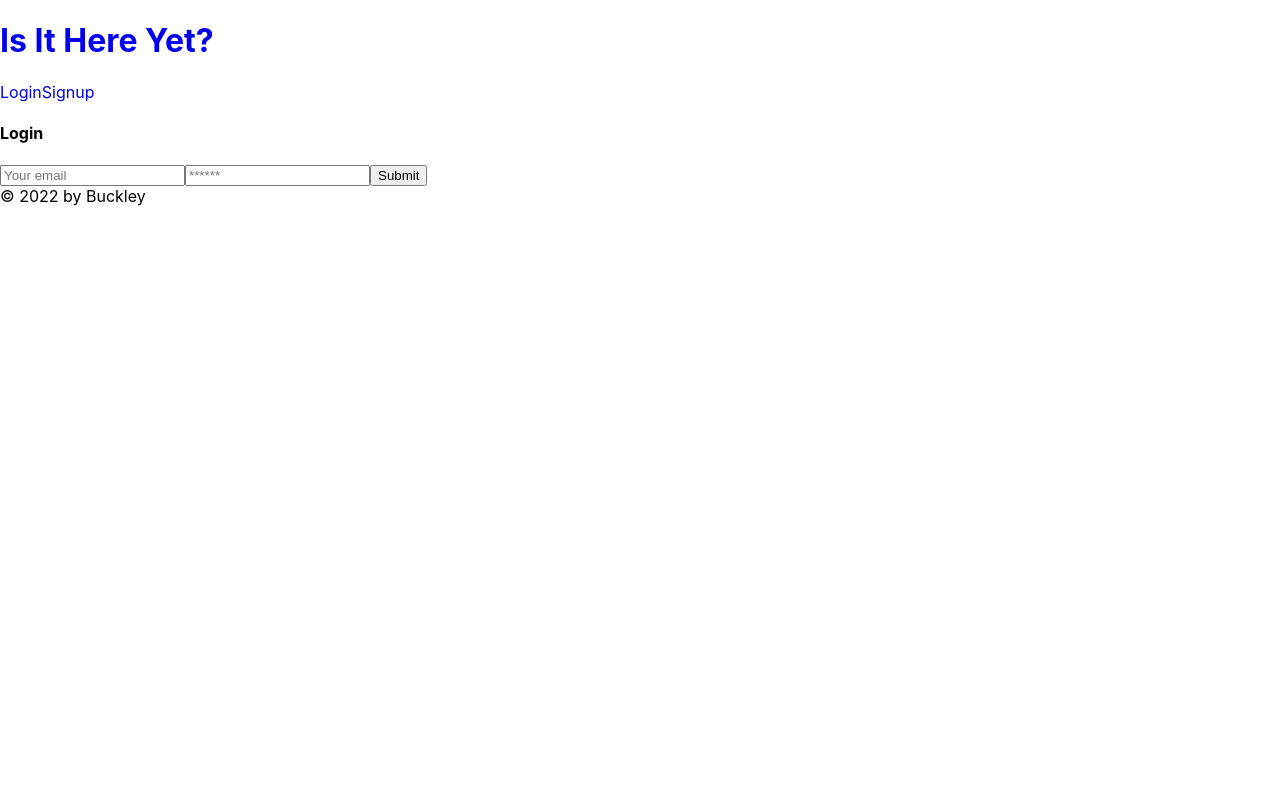
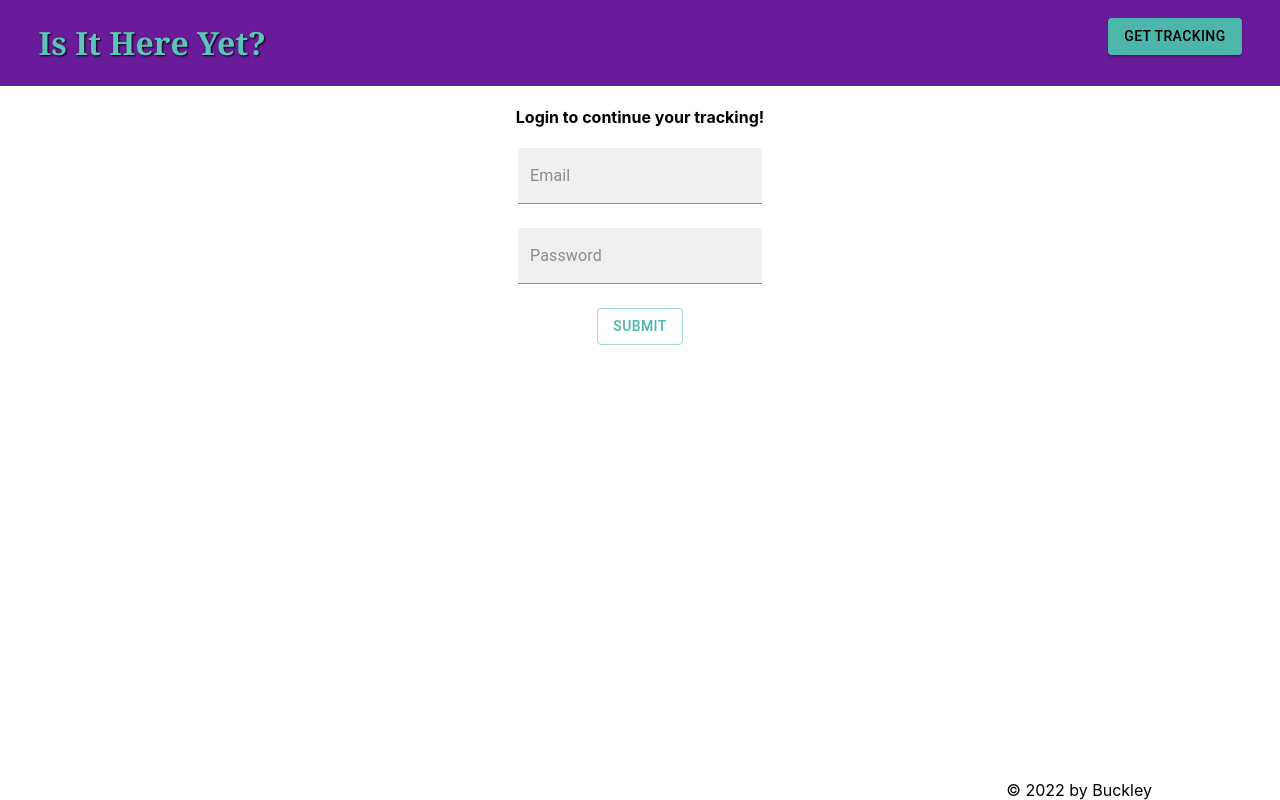
Before and after one commit to Ryan-Buckley1/is-it-here-yet, a React (Create React App) app in the folder client/: page /login in a window 1280 px wide. Built offline with nearby package versions, Linux system fonts and the light colour scheme.

Commit message:
Started working on some styling. Login and Signup complete

```diff
--- a/client/src/App.css
+++ b/client/src/App.css
@@ -1,14 +1,103 @@
 .package-list {
-  display: flex;
-  flex-wrap: wrap;
-  flex-direction: column;
+  width: 100vw;
+  margin-bottom: 3%;
 }
+
+.user-form {
+  min-height: 35vh;
+  min-width: 100vw
+}
+
+.form-input {
+  min-width: 20vw;
+}
+
+.form-header {
+
+  text-align: center;
+}
+.package-grid-item {
+  width: 20vw;
+  min-width: 30%
+}
+
 .tracking-number .carrier {
 font-weight: 500;
 }
+
 a {
   text-decoration: none;
 }
+
 .package-card {
   margin-bottom: 1%;
+  margin-top: 1%;
 }
+
+header {
+  background-color: #6a1b9a;
+}
+
+.header-bar {
+  display:flex;
+  justify-content: space-between;
+  margin-left: 3%;
+  margin-right: 3%;
+
+}
+
+.what-to-do {
+  margin-top: 1.5%;
+}
+
+#menu-button {
+  background-color: #4db6ac;
+  color: black;
+  font-weight: 500;
+}
+
+.title {
+  font-family:Cambria, Cochin, Georgia, Times, 'Times New Roman', serif;
+  color: #5dc4b9;
+  text-shadow: black 1px 1px 2px;
+}
+
+.profile-page {
+  margin-top: 10%;
+  display: flex;
+  flex-direction: column;
+  align-items: center;
+}
+
+.tracking-form {
+  display: flex;
+  flex-direction: column;
+  justify-content: space-between;
+  align-items: stretch;
+  margin-top: 15%;
+  width: 100%;
+  height: 20vh;
+}
+
+.submit-button {
+  color: #4db6ac;
+  width: 20%;
+  align-self: center;
+}
+
+.error {
+  /* margin-top: 10%; */
+  color: orangered;
+  text-align: center;
+}
+
+
+
+
+
+.footer{
+  position:fixed;
+  text-align: end;
+  bottom: 0;
+  width: 90vw;
+}
--- a/client/src/components/Header/index.js
+++ b/client/src/components/Header/index.js
@@ -1,31 +1,105 @@
-import React from "react";
-import { Link } from "react-router-dom";
+import React, { useState } from "react";
+import { Link, useNavigate } from "react-router-dom";
 import Auth from "../../utils/auth";
+import Button from "@mui/material/Button";
+import Menu from "@mui/material/Menu";
+import MenuItem from "@mui/material/MenuItem";
 
 const Header = () => {
+  const navigate = useNavigate();
   const logout = (event) => {
     event.preventDefault();
     Auth.logout();
   };
+  const [anchorEl, setAnchorEl] = useState(null);
+
+  const open = Boolean(anchorEl);
+
+  const handleClick = (event) => {
+    setAnchorEl(event.currentTarget);
+  };
+
+  const handleClose = () => {
+    setAnchorEl(null);
+  };
+
+  const handleAddPackage = () => {
+    navigate("/profile");
+    setAnchorEl(null);
+  };
+
+  const handleAllPackage = () => {
+    navigate("/profile/packages");
+    setAnchorEl(null);
+  };
+  const handleLogIn = () => {
+    navigate("/login");
+    setAnchorEl(null);
+  };
+  const handleSignUp = () => {
+    navigate("/signup");
+    setAnchorEl(null);
+  };
+
   return (
     <header className="header">
       <div className="header-bar">
         <Link to="/">
-          <h1>Is It Here Yet?</h1>
+          <h1 className="title">Is It Here Yet?</h1>
         </Link>
 
-        <nav className="text-center">
+        <nav className="what-to-do">
           {Auth.loggedIn() ? (
             <>
-              <Link to="/profile">Me</Link>
-              <a href="/" onClick={logout}>
-                Logout
-              </a>
+              <Button
+                color="primary"
+                variant="contained"
+                id="menu-button"
+                aria-controls={open ? "basic-menu" : undefined}
+                aria-haspopup="true"
+                aria-expanded={open ? "true" : undefined}
+                onClick={handleClick}
+              >
+                What to do
+              </Button>
+              <Menu
+                id="basic-menu"
+                anchorEl={anchorEl}
+                open={open}
+                onClose={handleClose}
+                MenuListProps={{
+                  "aria-labelledby": "basic-button",
+                }}
+              >
+                <MenuItem onClick={handleAddPackage}>Add A package</MenuItem>
+                <MenuItem onClick={handleAllPackage}>See All Packages</MenuItem>
+                <MenuItem onClick={logout}>Logout</MenuItem>
+              </Menu>
             </>
           ) : (
             <>
-              <Link to="/login">Login</Link>
-              <Link to="/signup">Signup</Link>
+              <Button
+                variant="contained"
+                id="menu-button"
+                aria-controls={open ? "basic-menu" : undefined}
+                aria-haspopup="true"
+                aria-expanded={open ? "true" : undefined}
+                onClick={handleClick}
+              >
+                Get Tracking
+              </Button>
+              <Menu
+                id="basic-menu"
+                anchorEl={anchorEl}
+                open={open}
+                onClose={handleClose}
+                MenuListProps={{
+                  "aria-labelledby": "basic-button",
+                }}
+              >
+                <MenuItem onClick={handleLogIn}>Log In</MenuItem>
+                <MenuItem onClick={handleSignUp}>Sign Up</MenuItem>
+              </Menu>
             </>
           )}
         </nav>
--- a/client/src/components/PackageForm/index.js
+++ b/client/src/components/PackageForm/index.js
@@ -6,8 +6,12 @@ import CircularProgress from "@mui/material/CircularProgress";
 import Snackbar from "@mui/material/Snackbar";
 import IconButton from "@mui/material/IconButton";
 import CloseIcon from "@mui/icons-material/Close";
+import { useNavigate } from "react-router-dom";
+import { Button, TextField } from "@mui/material";
+const success = "#4db6ac";
 
 const PackageForm = () => {
+  const navigate = useNavigate();
   const [trackingState, setTrackingState] = useState("");
   const [open, setOpen] = useState(false);
 
@@ -24,8 +28,8 @@ const PackageForm = () => {
     event.preventDefault();
     try {
       await addPackage();
+      setOpen(true);
       setTrackingState("");
-      setOpen(true);
     } catch (e) {
       console.error(e);
     }
@@ -62,8 +66,9 @@ const PackageForm = () => {
   }
   return (
     <div>
-      <form onSubmit={handleFormSubmit}>
-        <input
+      <form className="tracking-form" onSubmit={handleFormSubmit}>
+        <TextField
+          required
           className="trackingSubmit"
           placeholder="Tracking Number"
           name="trackingNumber"
@@ -74,9 +79,14 @@ const PackageForm = () => {
         {loading ? (
           <CircularProgress />
         ) : (
-          <button className="btn d-block w-100" type="submit">
+          <Button
+            variant="contained"
+            color="secondary"
+            className="submit-button"
+            type="submit"
+          >
             Submit
-          </button>
+          </Button>
         )}
       </form>
       <Snackbar
@@ -87,7 +97,7 @@ const PackageForm = () => {
         action={action}
       />
 
-      {error && <h1>{errorText} </h1>}
+      {error && <h3 className="error">{errorText} </h3>}
     </div>
   );
 };
--- a/client/src/pages/Login.js
+++ b/client/src/pages/Login.js
@@ -2,6 +2,7 @@ import React, { useState } from "react";
 import { useMutation } from "@apollo/client";
 import { LOGIN_USER } from "../utils/mutations";
 import Auth from "../utils/auth";
+import { Button, Container, Grid, TextField } from "@mui/material";
 
 const Login = (props) => {
   const [formState, setFormState] = useState({ email: "", password: "" });
@@ -36,37 +37,53 @@ const Login = (props) => {
   };
 
   return (
-    <main className="flex-row justify-center mb-4">
-      <div className="col-12 col-md-6">
-        <div className="card">
-          <h4 className="card-header">Login</h4>
-          <div className="card-body">
-            <form onSubmit={handleFormSubmit}>
-              <input
+    <main>
+      <h4 className="form-header">Login to continue your tracking!</h4>
+      <div>
+        <form onSubmit={handleFormSubmit}>
+          <Grid
+            className="user-form"
+            container
+            spacing={3}
+            direction="column"
+            alignItems="center"
+          >
+            <Grid item>
+              <TextField
+                label="Email"
+                variant="filled"
                 className="form-input"
-                placeholder="Your email"
                 name="email"
                 type="email"
                 id="email"
                 value={formState.email}
                 onChange={handleChange}
               />
-              <input
+            </Grid>
+            <Grid item>
+              <TextField
+                label="Password"
+                variant="filled"
                 className="form-input"
-                placeholder="******"
                 name="password"
                 type="password"
                 id="password"
                 value={formState.password}
                 onChange={handleChange}
               />
-              <button className="btn d-block w-100" type="submit">
+            </Grid>
+            <Grid item>
+              <Button
+                variant="outlined"
+                className="user-submit-btn"
+                type="submit"
+              >
                 Submit
-              </button>
-            </form>
-            {error && <div>Login failed! </div>}
-          </div>
-        </div>
+              </Button>
+            </Grid>
+          </Grid>
+        </form>
+        {error && <div className="error">Login failed! </div>}
       </div>
     </main>
   );
--- a/client/src/pages/Profile.js
+++ b/client/src/pages/Profile.js
@@ -1,16 +1,14 @@
 import React from "react";
-import { Link, Navigate, useParams } from "react-router-dom";
 
-import { useQuery, useMutation } from "@apollo/client";
-import { UPDATE_PACKAGE } from "../utils/mutations";
 import PackageForm from "../components/PackageForm";
 
 const Profile = () => {
   return (
     <>
-      <div> THis is the profile page</div>
-      <PackageForm />
-      <Link to={`/profile/packages`}>See all of your tracked packages</Link>
+      <div className="profile-page">
+        <div> Enter in a tracking number to track your package!</div>
+        <PackageForm />
+      </div>
     </>
   );
 };
--- a/client/src/pages/Signup.js
+++ b/client/src/pages/Signup.js
@@ -3,6 +3,7 @@ import React, { useState } from "react";
 import { useMutation } from "@apollo/client";
 import { ADD_USER } from "../utils/mutations";
 import Auth from "../utils/auth";
+import { Button, Grid, TextField } from "@mui/material";
 
 const Signup = () => {
   const [formState, setFormState] = useState({
@@ -36,46 +37,65 @@ const Signup = () => {
   };
 
   return (
-    <main className="flex-row justify-center mb-4">
-      <div className="col-12 col-md-6">
-        <div className="card">
-          <h4 className="card-header">Sign Up</h4>
-          <div className="card-body">
-            <form onSubmit={handleFormSubmit}>
-              <input
+    <main>
+      <h4 className="form-header">Sign Up</h4>
+      <div>
+        <form onSubmit={handleFormSubmit}>
+          <Grid
+            className="user-form"
+            container
+            spacing={3}
+            direction="column"
+            alignItems="center"
+          >
+            <Grid item>
+              <TextField
                 className="form-input"
-                placeholder="Your username"
+                label="Username"
+                variant="filled"
                 name="username"
                 type="username"
                 id="username"
                 value={formState.username}
                 onChange={handleChange}
               />
-              <input
+            </Grid>
+            <Grid item>
+              <TextField
                 className="form-input"
-                placeholder="Your email"
+                label="Email"
+                variant="filled"
                 name="email"
                 type="email"
                 id="email"
                 value={formState.email}
                 onChange={handleChange}
               />
-              <input
+            </Grid>
+            <Grid item>
+              <TextField
                 className="form-input"
-                placeholder="******"
+                label="Password"
+                variant="filled"
                 name="password"
                 type="password"
                 id="password"
                 value={formState.password}
                 onChange={handleChange}
               />
-              <button className="btn d-block w-100" type="submit">
+            </Grid>
+            <Grid item>
+              <Button
+                variant="outlined"
+                className="user-submit-btn"
+                type="submit"
+              >
                 Submit
-              </button>
-            </form>
-            {error && <div>Sign up failed</div>}
-          </div>
-        </div>
+              </Button>
+            </Grid>
+          </Grid>
+        </form>
+        {error && <div className="error">Sign up failed</div>}
       </div>
     </main>
   );
```
Also changed, not shown: client/src/App.js (+23 -0 lines), client/src/pages/Home.js (+28 -3 lines), client/src/pages/PackageList.js (+28 -7 lines).
